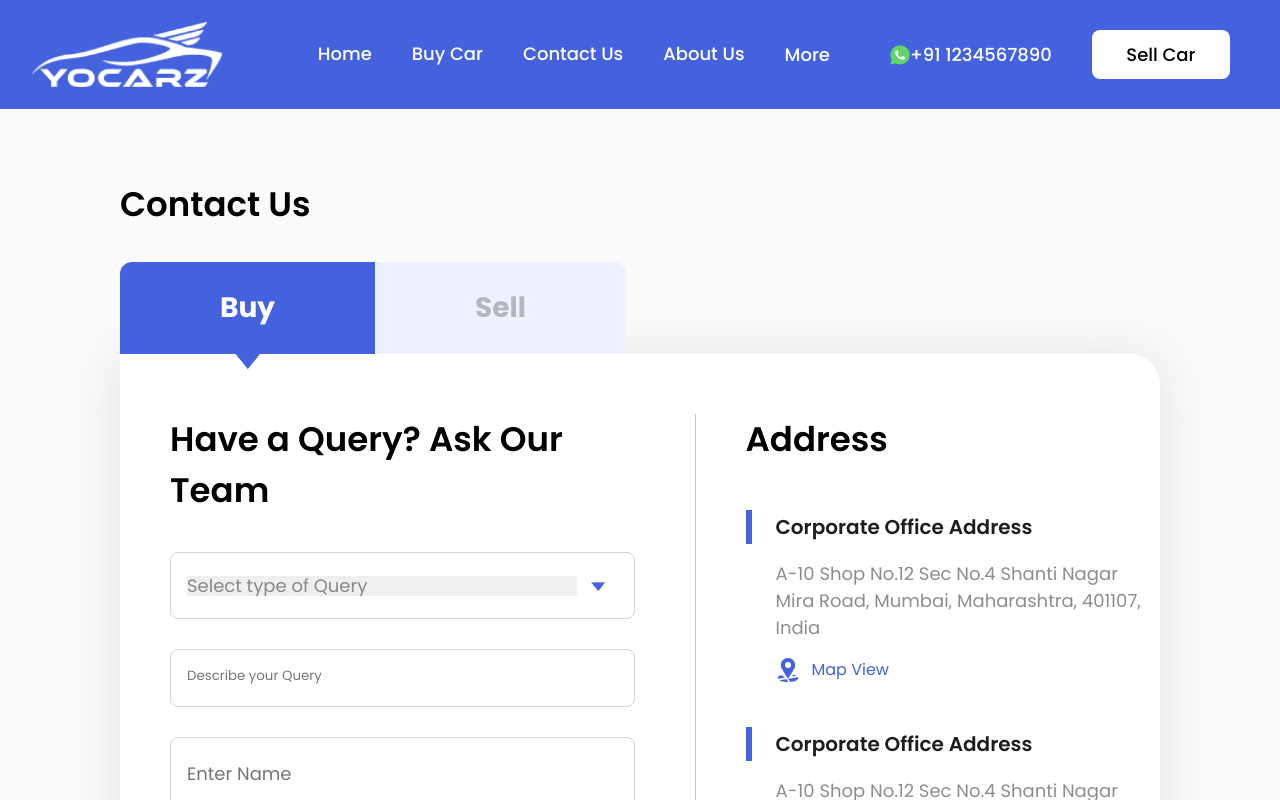
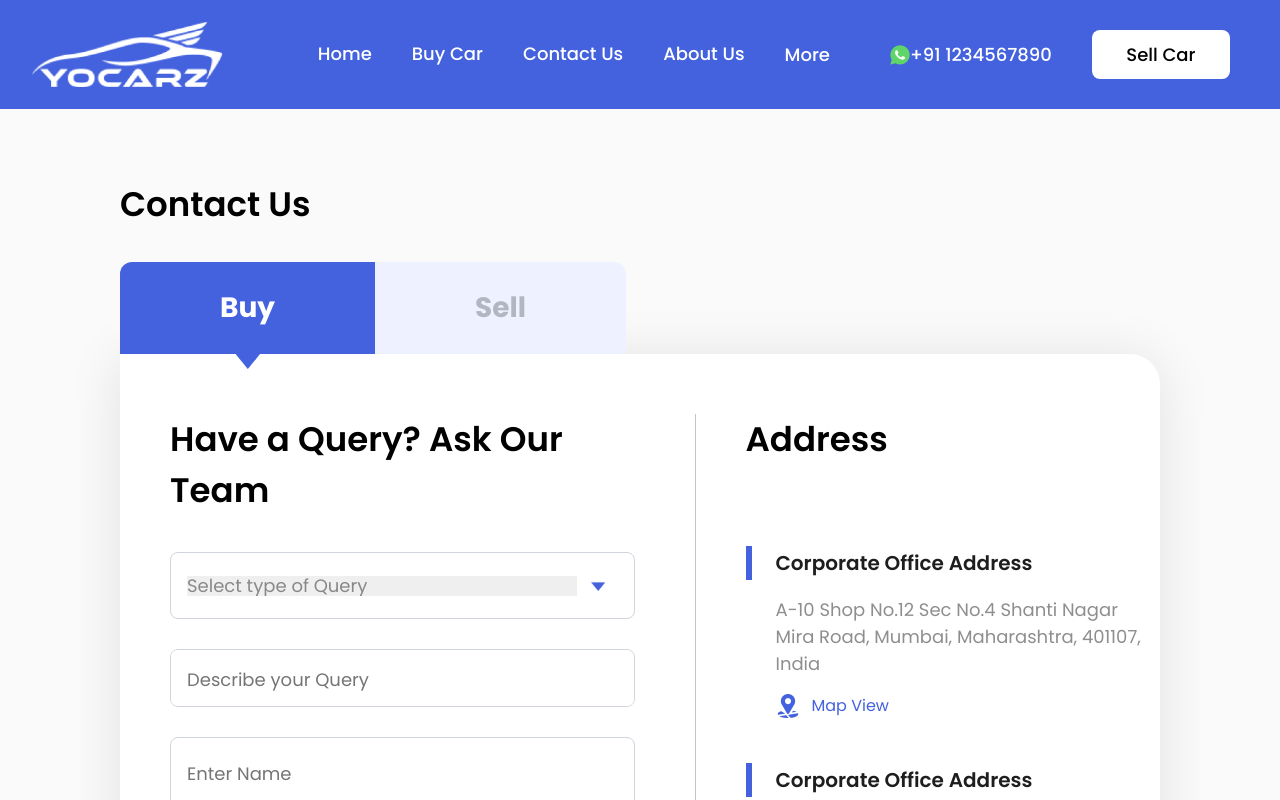
Before and after one commit to piyushprajpti/buycar-frontend, a React (Create React App) app: page /contact-us in a window 1280 px wide. Shown: the top 800 px of the page. Built offline with nearby package versions, Linux system fonts and the light colour scheme.

Commit message:
about us page complete

```diff
--- a/src/App.css
+++ b/src/App.css
@@ -4,4 +4,6 @@
     margin: 0;
     padding: 0;
     box-sizing: border-box;
+    display: flex;
+    flex-direction: column;
 }
--- a/src/App.js
+++ b/src/App.js
@@ -3,6 +3,8 @@ import style from './App.css';
 import LandingPage from './screens/landing-page/LandingPage';
 import CarListingPage from './screens/car-listing-page/CarListingPage';
 import ContactUsPage from './screens/contact-us-page/ContactUsPage';
+import Footer from './components/footer/Footer';
+import AboutUsPage from './screens/about-us-page/AboutUsPage';
 
 function App() {
    return (
@@ -12,8 +14,11 @@ function App() {
                <Route path='/' element={<LandingPage />} />
                <Route path='/car-listing-page' element={<CarListingPage />} />
                <Route path='/contact-us' element={<ContactUsPage />} />
+               <Route path='/about-us' element={<AboutUsPage />} />
             </Routes>
          </BrowserRouter>
+
+         <Footer />
       </div>
    );
 }
--- /dev/null
+++ b/src/components/primary-paragraph/PrimaryPara.jsx
@@ -0,0 +1,22 @@
+import React from 'react'
+import style from "./primaryPara.module.scss"
+import { R } from '../../constants/resources'
+
+export default function PrimaryPara({title, description, containerStyle, mapView}) {
+   return (
+      <div className={style["container"]} style={containerStyle}>
+
+         <div className={style["heading-wrapper"]}>
+            <p className={style["leading-bar"]}></p>
+            <p className={style["address-type"]}>{title}</p>
+         </div>
+
+         <p className={style["description"]}>{description}</p>
+
+         {mapView && <div className={style["map-view-wrapper"]}>
+            <img src={R.ic_location_pin} className={style["location-pin"]} />
+            <p className={style["map-view-text"]}>Map View</p>
+         </div>}
+      </div>
+   )
+}
--- /dev/null
+++ b/src/components/primary-paragraph/primaryPara.module.scss
@@ -0,0 +1,49 @@
+.container {
+   display: flex;
+   flex-direction: column;
+}
+
+.heading-wrapper {
+   display: flex;
+   align-items: center;
+}
+
+.leading-bar {
+   height: 34px;
+   width: 6px;
+   background-color: var(--primary-color);
+   margin-right: 24px;
+}
+
+.address-type {
+   font-size: 1.25rem;
+   font-weight: 600;
+   color: var(--specs-font-black);
+}
+
+.description {
+   font-size: 1.125rem;
+   color: var(--specs-font-black);
+   opacity: 50%;
+   margin: 16px 0 16px 30px;
+}
+
+.map-view-wrapper {
+   display: flex;
+   align-items: center;
+   margin-left: 30px;
+}
+
+.map-view-wrapper:hover {
+   cursor: pointer;
+}
+
+.location-pin {
+   width: 24px;
+   object-fit: contain;
+}
+
+.map-view-text {
+   margin-left: 12px;
+   color: var(--primary-color);
+}
--- a/src/constants/resources.js
+++ b/src/constants/resources.js
@@ -30,6 +30,8 @@ import IC_PLUS from "../res/plus.png"
 import IC_MINUS from "../res/minus.png"
 import IMG_CONTACT_BACK from "../res/contactBack.png"
 import IMG_TRIANGLE from "../res/triangle.png"
+import IMG_LOGO_COLOR from "../res/logoColor.png"
+import IMG_ABOUT from "../res/about.png"
 
 export const R = {
    img_brand_logo: IMG_BRAND_LOGO,
@@ -63,5 +65,7 @@ export const R = {
    ic_plus: IC_PLUS,
    ic_minus: IC_MINUS,
    img_contact_back: IMG_CONTACT_BACK,
-   img_triangle: IMG_TRIANGLE
+   img_triangle: IMG_TRIANGLE,
+   img_logo_color: IMG_LOGO_COLOR,
+   img_about: IMG_ABOUT
 }
--- /dev/null
+++ b/src/screens/about-us-page/AboutUsPage.jsx
@@ -0,0 +1,55 @@
+import React from 'react'
+import style from "./aboutUsPage.module.scss"
+import { R } from "../../constants/resources"
+import PrimaryPara from '../../components/primary-paragraph/PrimaryPara'
+
+export default function AboutUsPage() {
+   return (
+      <div className={style["container"]}>
+         <p className={style["container-header"]}>About Us</p>
+
+         <div className={style["wrapper"]}>
+
+            <div className={style["who-we-are-wrapper"]}>
+
+               <PrimaryPara
+                  title={"Mission"}
+                  description={"Lorem Ipsum is simply dummy text of the printing and typesetting industry. Lorem Ipsum has been the industry's standard dummy text ever since the 1500s, when an unknown printer took a galley of type and scrambled it to make a type specimen book. It has survived not only five centuries, but also the leap into electronic typesetting, remaining essentially unchanged. It was popularised in the 1960s with the release of Letraset sheets containing Lorem Ipsum passages, and more recently with desktop publishing software like Aldus PageMaker including versions of Lorem Ipsum "}
+                  containerStyle={{width: "80%"}}
+               />
+
+               <div className={style["logo-wrapper"]}>
+                  <img src={R.img_logo_color} className={style["logo"]} />
+               </div>
+            </div>
+
+            <PrimaryPara
+               title={"Vision"}
+               description={"Lorem Ipsum is simply dummy text of the printing and typesetting industry. Lorem Ipsum has been the industry's standard dummy text ever since the 1500s, when an unknown printer took a galley of type and scrambled it to make a type specimen book. "}
+               containerStyle={{backgroundColor: "var(--arrow-button-back)", padding: "40px"}}
+            />
+
+            <PrimaryPara
+               title={"Mission"}
+               description={"Lorem Ipsum is simply dummy text of the printing and typesetting industry. Lorem Ipsum has been the industry's standard dummy text ever since the 1500s, when an unknown printer took a galley of type and scrambled it to make a type specimen book. "}
+               containerStyle={{backgroundColor: "var(--arrow-button-back)", padding: "40px"}}
+            />
+
+            <div className={style["what-we-do-wrapper"]}>
+
+               <PrimaryPara
+                  title={"What we do"}
+                  description={"Lorem Ipsum is simply dummy text of the printing and typesetting industry. Lorem Ipsum has been the industry's standard dummy text ever since the 1500s, when an unknown printer took a galley of type and scrambled it to make a type specimen book. It has survived not only five centuries, but also the leap into electronic typesetting, remaining essentially unchanged. It was popularised in the 1960s with the release of Letraset sheets containing Lorem Ipsum passages, and more recently with desktop publishing software like Aldus PageMaker including versions of Lorem Ipsum "}
+                  containerStyle={{width: "80%"}}
+               />
+
+               <div className={style["img-wrapper"]}>
+                  <img src={R.img_about} className={style["about-img"]} />
+               </div>
+            </div>
+
+         </div>
+
+      </div>
+   )
+}
--- /dev/null
+++ b/src/screens/about-us-page/aboutUsPage.module.scss
@@ -0,0 +1,55 @@
+.container {
+   background-color: var(--container-back);
+   display: flex;
+   flex-direction: column;
+}
+
+.container-header {
+   font-size: 2.125rem;
+   font-weight: 600;
+   color: #000000;
+   margin: 70px 0 0 120px;
+}
+
+.wrapper {
+   margin: 70px 120px;
+   background-color: #ffffff;
+   border-radius: 0 30px 30px 30px;
+   box-shadow: 0 4px 54px 0 #0000001a;
+}
+
+.who-we-are-wrapper {
+   display: flex;
+   padding: 40px;
+   align-items: last baseline;
+}
+
+.logo-wrapper {
+   width: 349px;
+   height: 100%;
+   margin-left: 50px;
+   justify-self: baseline;
+}
+
+.logo {
+   width: 100%;
+   object-fit: contain;
+}
+
+.what-we-do-wrapper {
+   display: flex;
+   padding: 40px;
+   align-items: center;
+}
+
+.img-wrapper {
+   width: 661px;
+   height: 100%;
+   margin-left: 50px;
+
+}
+
+.about-img {
+   width: 100%;
+   object-fit: contain;
+}
--- a/src/screens/car-listing-page/CarListingPage.jsx
+++ b/src/screens/car-listing-page/CarListingPage.jsx
@@ -14,8 +14,6 @@ export default function CarListingPage() {
          <FilterSection/>
          <ResultSection/>
          </div>
-
-         <Footer />
       </div>
    )
 }
--- a/src/screens/contact-us-page/ContactUsPage.jsx
+++ b/src/screens/contact-us-page/ContactUsPage.jsx
@@ -41,7 +41,6 @@ export default function ContactUsPage() {
             </div>
          </div>
 
-         <Footer />
       </div>
    )
 }
--- a/src/screens/contact-us-page/components/buy-section/BuySection.jsx
+++ b/src/screens/contact-us-page/components/buy-section/BuySection.jsx
@@ -4,6 +4,7 @@ import { R } from '../../../../constants/resources'
 import SelectionField from "../../../../components/selection-field/SelectionField"
 import InputField from "../../../../components/input-field/InputField"
 import { ActionButton } from '../../../../components/buttons/Buttons'
+import PrimaryPara from '../../../../components/primary-paragraph/PrimaryPara'
 
 export default function BuySection() {
    return (
@@ -35,30 +36,18 @@ export default function BuySection() {
 
                <p className={style["container-header"]}>Address</p>
 
-               <div className={style["address-header-wrapper"]}>
-                  <p className={style["leading-bar"]}></p>
-                  <p className={style["address-type"]}>Corporate Office Address</p>
-               </div>
-
-               <p className={style["address-detail"]}>A-10 Shop No.12 Sec No.4 Shanti Nagar Mira Road, Mumbai, Maharashtra, 401107, India</p>
-
-               <div className={style["map-view-wrapper"]}>
-                  <img src={R.ic_location_pin} className={style["location-pin"]} />
-                  <p className={style["map-view-text"]}>Map View</p>
-               </div>
-
-               <div className={style["address-header-wrapper"]}>
-                  <p className={style["leading-bar"]}></p>
-                  <p className={style["address-type"]}>Corporate Office Address</p>
-               </div>
-
-               <p className={style["address-detail"]}>A-10 Shop No.12 Sec No.4 Shanti Nagar Mira Road, Mumbai, Maharashtra, 401107, India</p>
-
-               <div className={style["map-view-wrapper"]}>
-                  <img src={R.ic_location_pin} className={style["location-pin"]} />
-                  <p className={style["map-view-text"]}>Map View</p>
-               </div>
-
+               <PrimaryPara
+               title={"Corporate Office Address"}
+               description={"A-10 Shop No.12 Sec No.4 Shanti Nagar Mira Road, Mumbai, Maharashtra, 401107, India"}
+               containerStyle={{paddingTop: "45px"}}
+               mapView
+               />
+               <PrimaryPara
+               title={"Corporate Office Address"}
+               description={"A-10 Shop No.12 Sec No.4 Shanti Nagar Mira Road, Mumbai, Maharashtra, 401107, India"}
+               containerStyle={{paddingTop: "45px"}}
+               mapView
+               />
             </div>
          </div>
 
--- a/src/screens/contact-us-page/components/buy-section/buySection.module.scss
+++ b/src/screens/contact-us-page/components/buy-section/buySection.module.scss
@@ -31,6 +31,7 @@
    color: var(--input-field-font-color);
    border: 1px solid var(--selection-border-gray);
    border-radius: 8px;
+   font-size: 1.125rem;
 }
 
 .vertical-divider {
@@ -54,49 +55,3 @@
 .address-wrapper {
    margin-left: 50px;
 }
-
-.address-header-wrapper {
-   display: flex;
-   align-items: center;
-   margin-top: 45px;
-}
-
-.leading-bar {
-   height: 34px;
-   width: 6px;
-   background-color: var(--primary-color);
-   margin-right: 24px;
-}
-
-.address-type {
-   font-size: 1.25rem;
-   font-weight: 600;
-   color: var(--specs-font-black);
-}
-
-.address-detail {
-   font-size: 1.125rem;
-   color: var(--specs-font-black);
-   opacity: 50%;
-   margin: 16px 0 16px 30px;
-}
-
-.map-view-wrapper {
-   display: flex;
-   align-items: center;
-   margin-left: 30px;
-}
-
-.map-view-wrapper:hover {
-   cursor: pointer;
-}
-
-.location-pin {
-   width: 24px;
-   object-fit: contain;
-}
-
-.map-view-text {
-   margin-left: 12px;
-   color: var(--primary-color);
-}
--- a/src/screens/landing-page/LandingPage.jsx
+++ b/src/screens/landing-page/LandingPage.jsx
@@ -45,8 +45,6 @@ export default function LandingPage() {
                word2={{ text: "STOCK", color: "var(--primary-color)" }}
             />
 
-            <Footer />
-
          </div>
       </>
    )
```
Also changed, not shown: src/res/about.png (added), src/res/logoColor.png (added).
